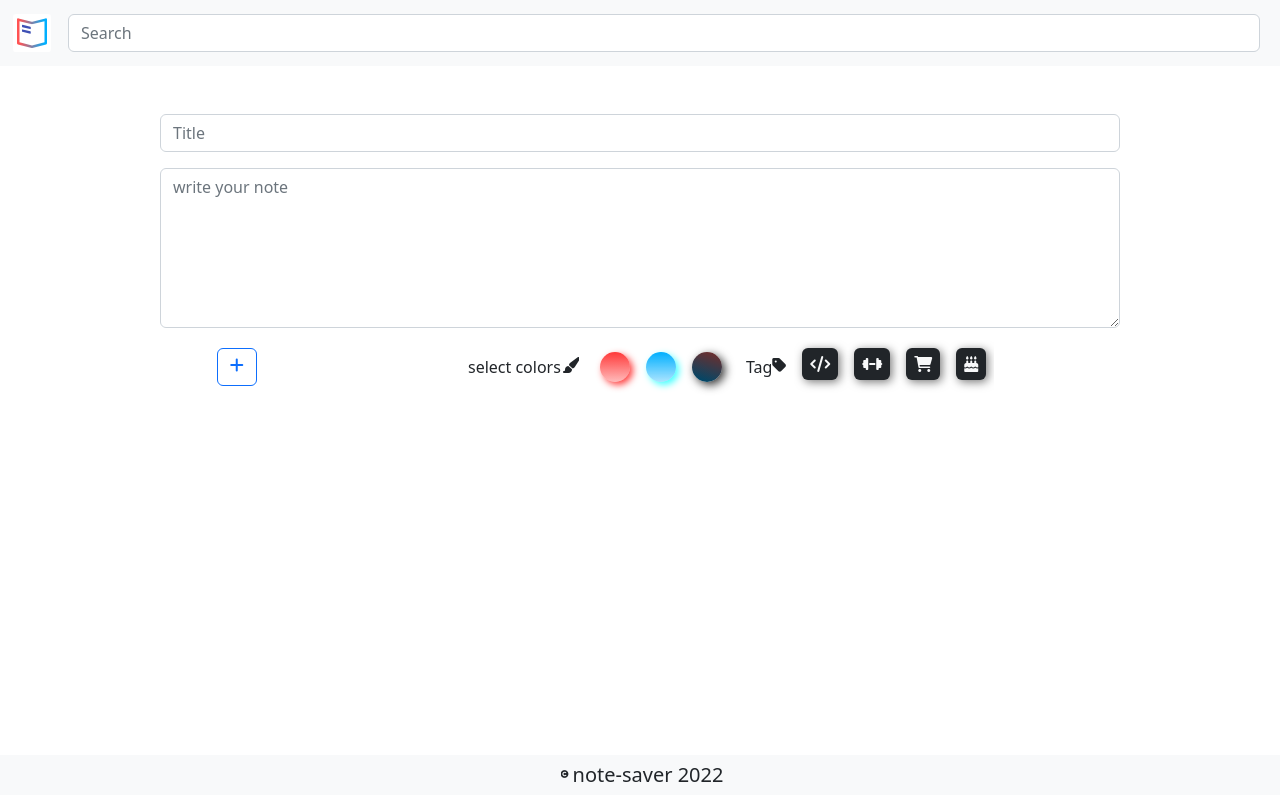
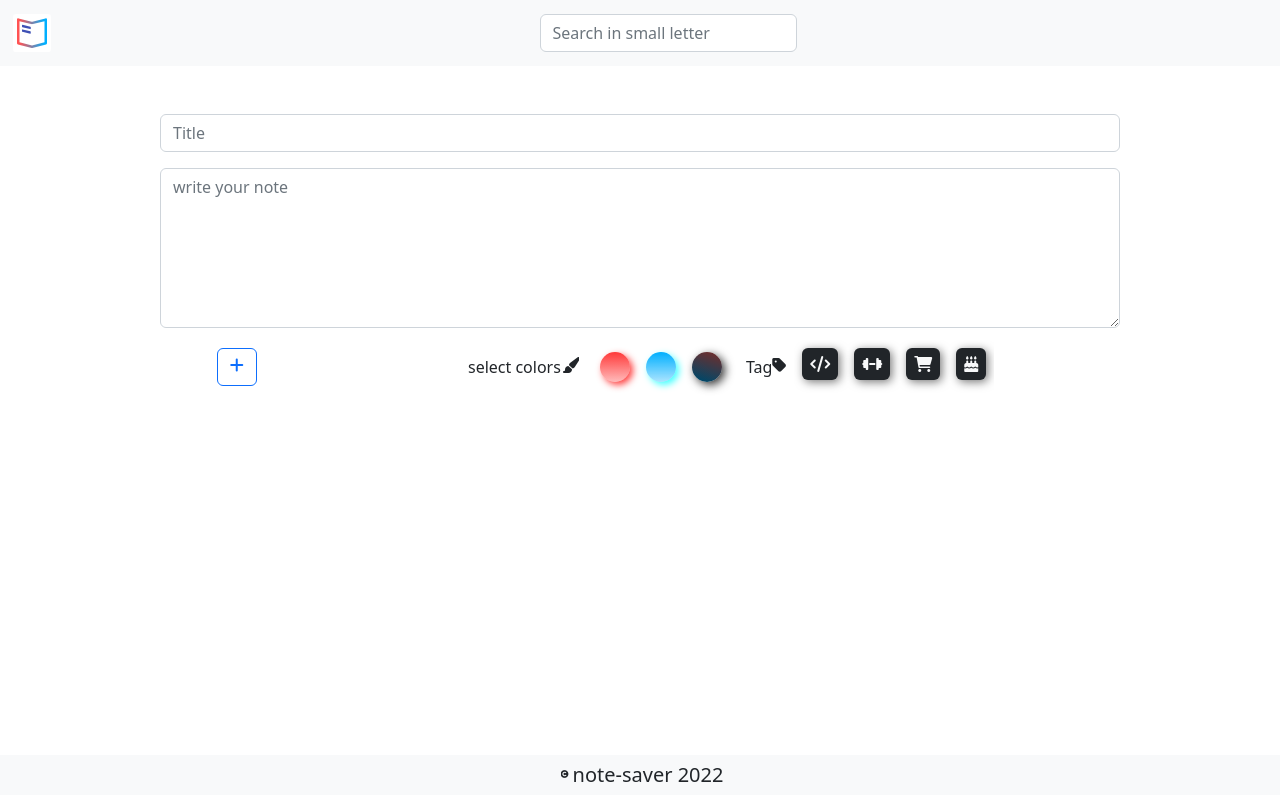
Before and after one commit to webpawan/Note-saver-App, a React (Create React App) app: page / in a window 1280 px wide. Built offline with nearby package versions, Linux system fonts and the light colour scheme.

Commit message:
1.5.2 bug fix mobile search

```diff
--- a/src/component/Header.jsx
+++ b/src/component/Header.jsx
@@ -32,12 +32,14 @@ const Header = () => {
               id="navbarSupportedContent"
             >
 
+                <div className="mx-auto">
                 <input
-                  className="form-control me-2"
+                  className="form-control "
                   type="search"
-                  placeholder="Search"
+                  placeholder="Search in small letter "
                   onChange={(e) => setQuery(e.target.value)}
                 />
+                </div>
 
             </div>
           </div>
```
